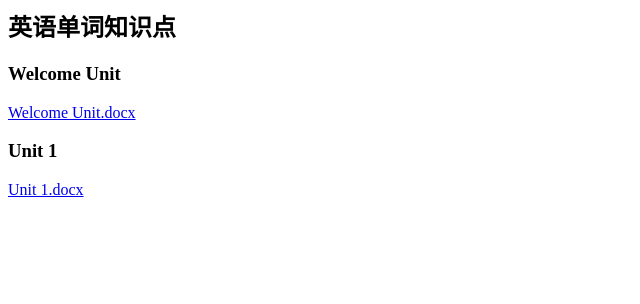
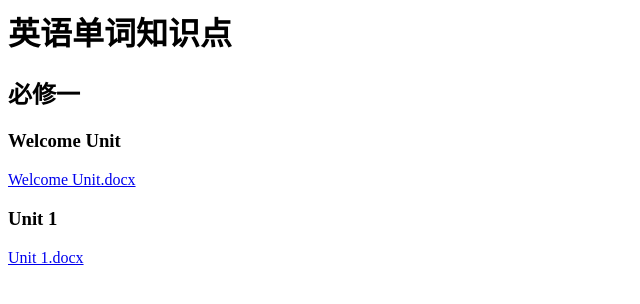
Before and after one commit to YuGuangHao/YuGuangHao.github.io, a plain HTML site: page index.html in a window 1280 px wide. Shown: the whole page, without its empty margins (0-640 px from the left). Drawn offline with Linux system fonts and the light colour scheme.

Commit message:
更改了字号及分类

```diff
--- a/index.html
+++ b/index.html
@@ -5,7 +5,8 @@
 </head>
 <title>English</title>
 <body>
-<h2>英语单词知识点</h2>
+<h1>英语单词知识点</h1>
+<h2>必修一</h2>
 <h3>Welcome Unit</h3>
 <p><a href="./Welcome Unit.docx">Welcome Unit.docx</a></p>
 <h3>Unit 1</h3>
```
